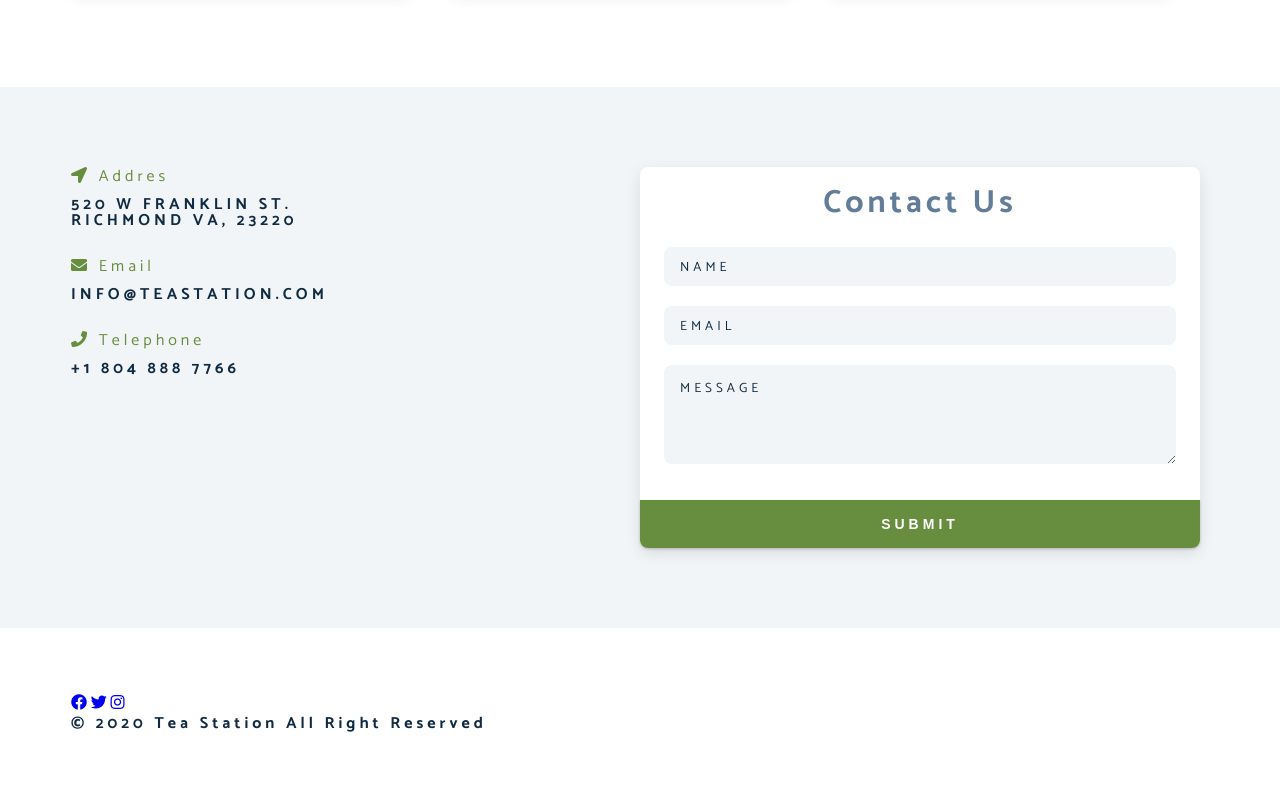
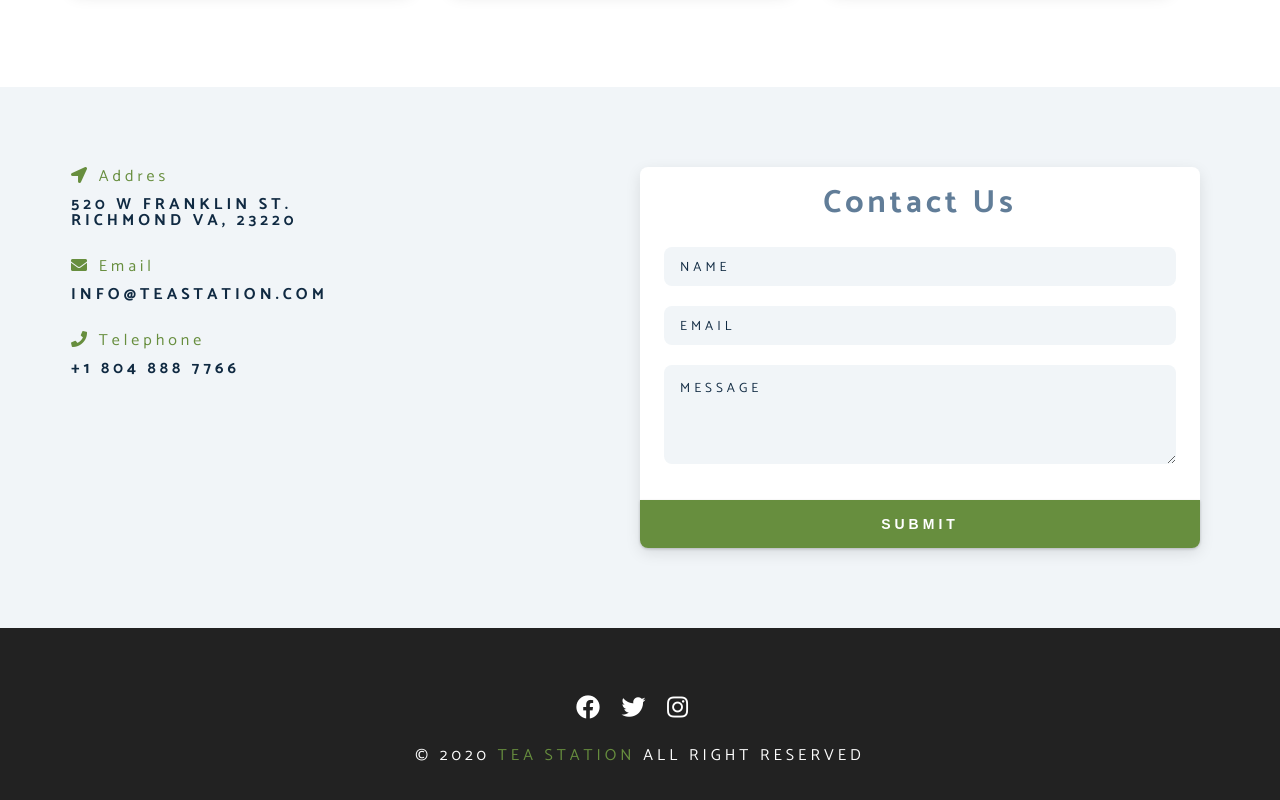
Before and after one commit to NSGuliyev/Star-Wars, a plain HTML site: page index.html in a window 1280 px wide. Shown: the part 2824-3624 px from the top of the page. Drawn offline with Linux system fonts and the light colour scheme; a web font is replaced by a local one.

Commit message:
footer css

```diff
--- a/css/styles.css
+++ b/css/styles.css
@@ -539,6 +539,37 @@ Contact
 
 /*
 ==========================
+Footer
+==========================
+*/
+.footer {
+  background: #222;
+  text-align: center;
+}
+
+.social-icon {
+  color: var(--clr-white);
+  font-size: 1.5rem;
+  margin-right: 1rem;
+  transition: var(--transition);
+}
+
+.social-icon:hover {
+  color: var(--clr-primary);
+}
+
+.footer-text {
+  margin-top: 1.25rem;
+  text-transform: uppercase;
+  color: var(--clr-white);
+  font-weight: 400;
+}
+
+.company {
+  color: var(--clr-primary);
+}
+/*
+==========================
 
 ==========================
 */
--- a/index.html
+++ b/index.html
@@ -367,7 +367,7 @@
         </div>
         <h4 class="footer-text">
           &copy; <span id="date"></span>
-          <span>tea station</span>
+          <span class="company">tea station</span>
           all right reserved
         </h4>
       </div>
```
